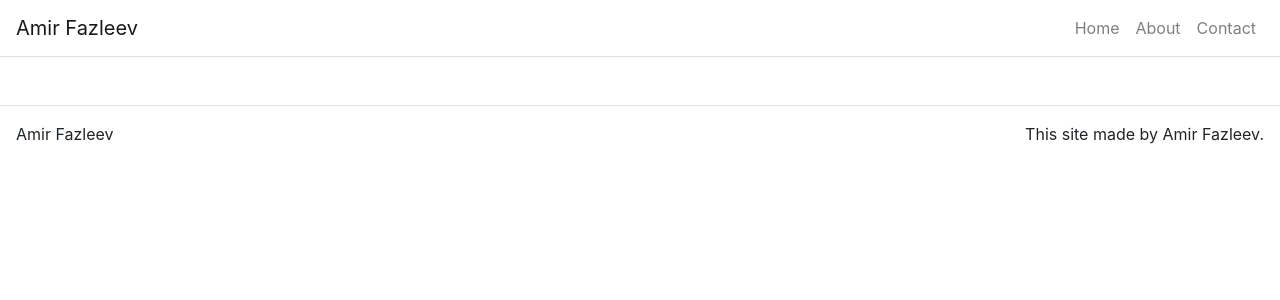
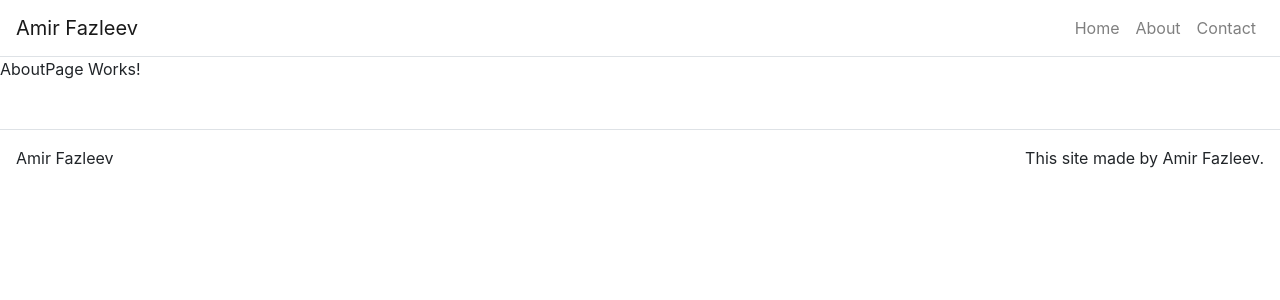
Before and after one commit to Doaxan/amirfazleev_ru, a React (Create React App) app: page /about in a window 1280 px wide. Shown: the top 300 px of the page. Built offline with nearby package versions, Linux system fonts and the light colour scheme.

Commit message:
Add pages: HomePage, AboutPage, ContactPage

```diff
--- a/src/App.js
+++ b/src/App.js
@@ -1,8 +1,11 @@
 import React from 'react'
 import './App.css'
-import {BrowserRouter as Router, Link} from 'react-router-dom'
+import {BrowserRouter as Router, Link, Route} from 'react-router-dom'
 import {Container, Navbar, Nav} from 'react-bootstrap'
 import Footer from './components/Footer'
+import HomePage from './pages/HomePage'
+import AboutPage from './pages/AboutPage'
+import ContactPage from './pages/ContactPage'
 
 class App extends React.Component {
   constructor(props) {
@@ -19,7 +22,7 @@ class App extends React.Component {
         subTitle: 'Subtitle',
         text: 'Checkout my projects below',
       },
-      About: {
+      about: {
         title: 'About Me',
       },
       contact: {
@@ -46,6 +49,23 @@ class App extends React.Component {
             </Navbar.Collapse>
           </Navbar>
 
+          <Route path="/" exact render={() => <HomePage
+            title={this.state.home.title}
+            subTitle={this.state.home.subTitle}
+            text={this.state.home.text}
+          />
+          }/>
+
+          <Route path="/about" exact render={() => <AboutPage
+            title={this.state.about.title}
+          />
+          }/>
+
+          <Route path="/contact" exact render={() => <ContactPage
+            title={this.state.contact.title}
+          />
+          }/>
+
           <Footer/>
 
         </Container>
--- /dev/null
+++ b/src/pages/AboutPage.js
@@ -0,0 +1,9 @@
+import React from 'react'
+
+function AboutPage(props) {
+  return (
+    <p>AboutPage Works!</p>
+  )
+}
+
+export default AboutPage
--- /dev/null
+++ b/src/pages/ContactPage.js
@@ -0,0 +1,9 @@
+import React from 'react'
+
+function ContactPage(props) {
+  return (
+    <p>ContactPage Works!</p>
+  )
+}
+
+export default ContactPage
--- /dev/null
+++ b/src/pages/HomePage.js
@@ -0,0 +1,9 @@
+import React from 'react'
+
+function HomePage(props) {
+  return (
+    <p>HomePage Works!</p>
+  )
+}
+
+export default HomePage
```
